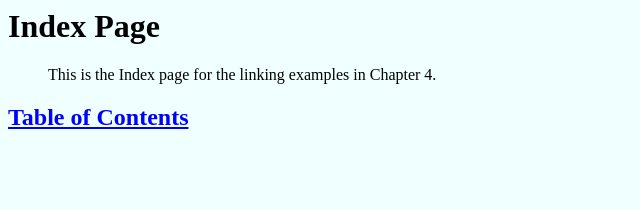
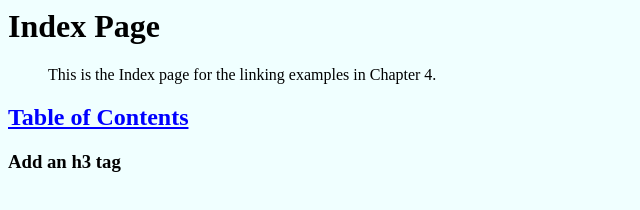
Before and after one commit to JenniferL921/Absolute-Links-and-Relative-Links-Practice, a plain HTML site: page index.html in a window 1280 px wide. Shown: the whole page, without its empty margins (0-640 px from the left). Drawn offline with Linux system fonts and the light colour scheme.

Commit message:
added an h3 tag

```diff
--- a/index.html
+++ b/index.html
@@ -13,5 +13,7 @@
 
 <h2><a href="toc.html">Table of Contents</a></h2>
 
+<h3>Add an h3 tag</h3>
+
 </body>
 </html>
```
